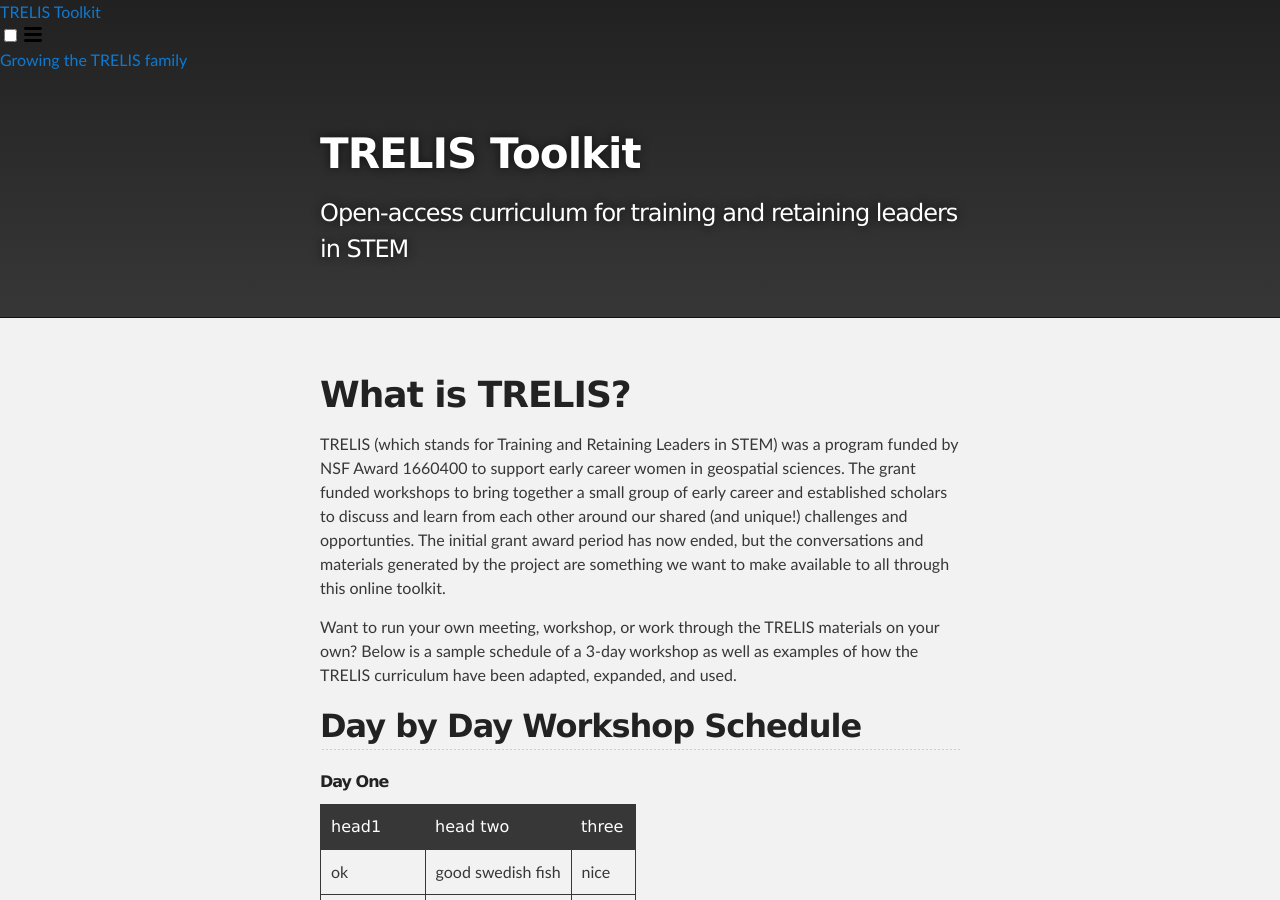
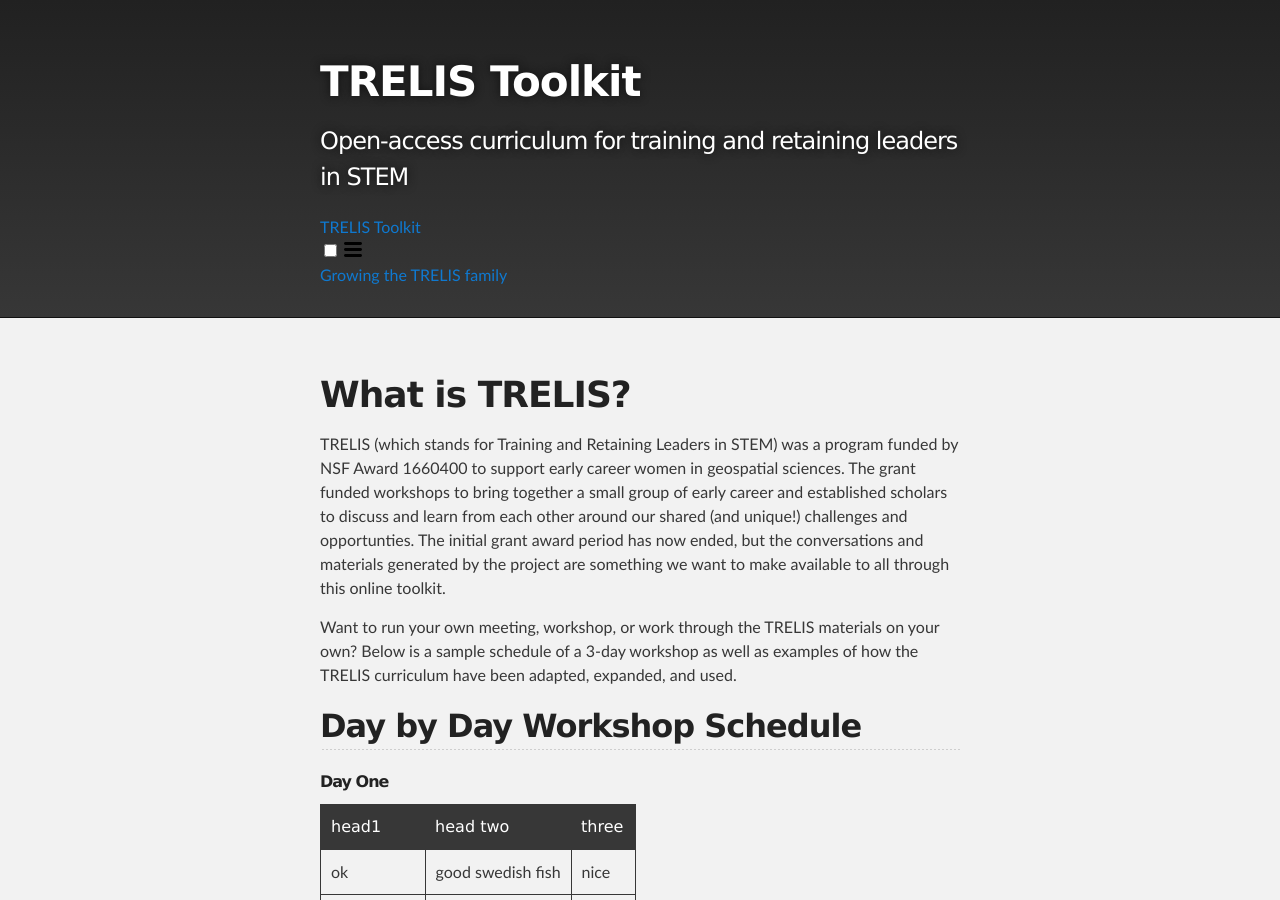
Before and after one commit to TRELIStoolkit/TRELIStoolkit.github.io, a Jekyll site: the page built from index.md, in a window 1280 px wide and 900 px high. Built offline with Jekyll 4.4.1, drawn with Linux system fonts in a browser that asks for light colours; our own code applies the rules of GitHub Pages for plain Markdown files.

Commit message:
change header location

```diff
--- a/_layouts/default.html
+++ b/_layouts/default.html
@@ -16,11 +16,12 @@
     <!-- HEADER -->
     <div id="header_wrap" class="outer">
 
-       {%- include header.html -%}
-
         <header class="inner">
           <h1 id="project_title">{{ site.title | default: site.github.repository_name }}</h1>
           <h2 id="project_tagline">{{ site.description | default: site.github.project_tagline }}</h2>
+
+          {%- include header.html -%}
+
         </header>
     </div>
 
```
